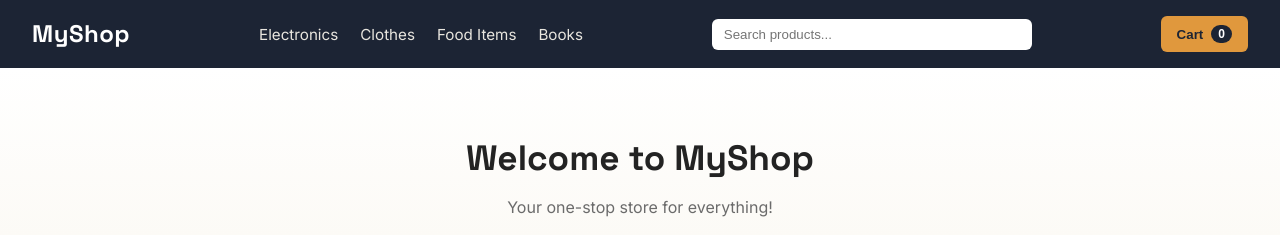
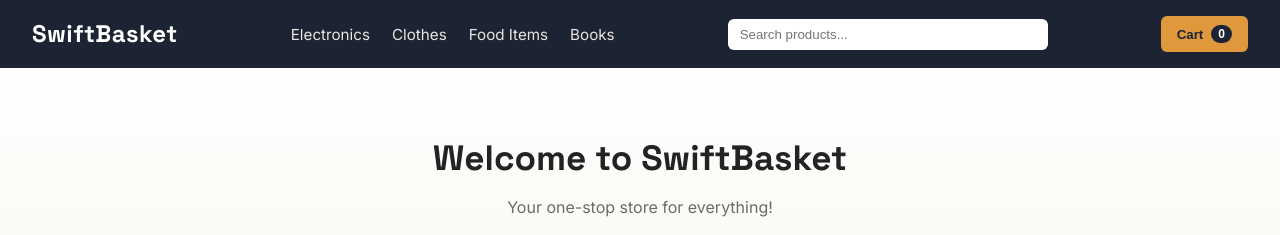
Before and after one commit to asispw1516/Commerce2026project, a plain HTML site: page public/index.html in a window 1280 px wide. Shown: the top 235 px of the page. Drawn offline with Linux system fonts and the light colour scheme.

Commit message:
Rename MyShop to SwiftBasket in index.html

```diff
--- a/public/index.html
+++ b/public/index.html
@@ -3,7 +3,7 @@
 <head>
   <meta charset="UTF-8">
   <meta name="viewport" content="width=device-width, initial-scale=1.0">
-  <title>MyShop — E-commerce</title>
+  <title>SwiftBasket — E-commerce</title>
   <link rel="preconnect" href="https://fonts.googleapis.com">
   <link href="https://fonts.googleapis.com/css2?family=Space+Grotesk:wght@500;700&family=Inter:wght@400;500;600&display=swap" rel="stylesheet">
   <link rel="stylesheet" href="css/style.css">
@@ -12,7 +12,7 @@
   <!-- Header / Navbar -->
   <header>
     <nav class="navbar">
-      <h1 class="logo">MyShop</h1>
+      <h1 class="logo">SwiftBasket</h1>
       <ul class="nav-links">
         <li><a href="#electronics">Electronics</a></li>
         <li><a href="#clothes">Clothes</a></li>
@@ -28,7 +28,7 @@
 
   <!-- Hero Section -->
   <section class="hero">
-    <h2>Welcome to MyShop</h2>
+    <h2>Welcome to SwiftBasket</h2>
     <p>Your one-stop store for everything!</p>
     <a href="#electronics"><button>Shop Now</button></a>
   </section>
@@ -392,7 +392,7 @@
 
   <!-- Footer -->
   <footer>
-    <p>&copy; 2026 MyShop. All rights reserved.</p>
+    <p>&copy; 2026 SwiftBasket. All rights reserved.</p>
     <ul class="footer-links">
       <li><a href="#">About Us</a></li>
       <li><a href="#">Contact</a></li>
```
